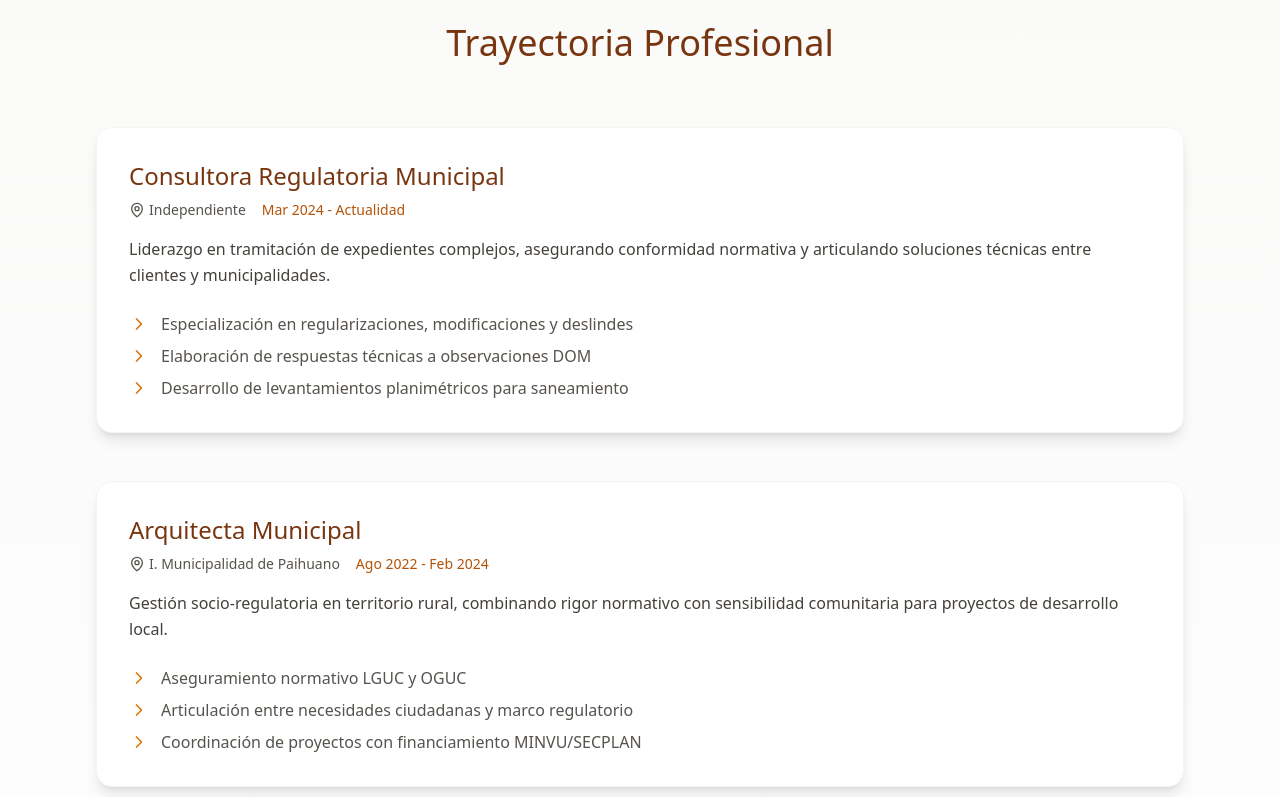
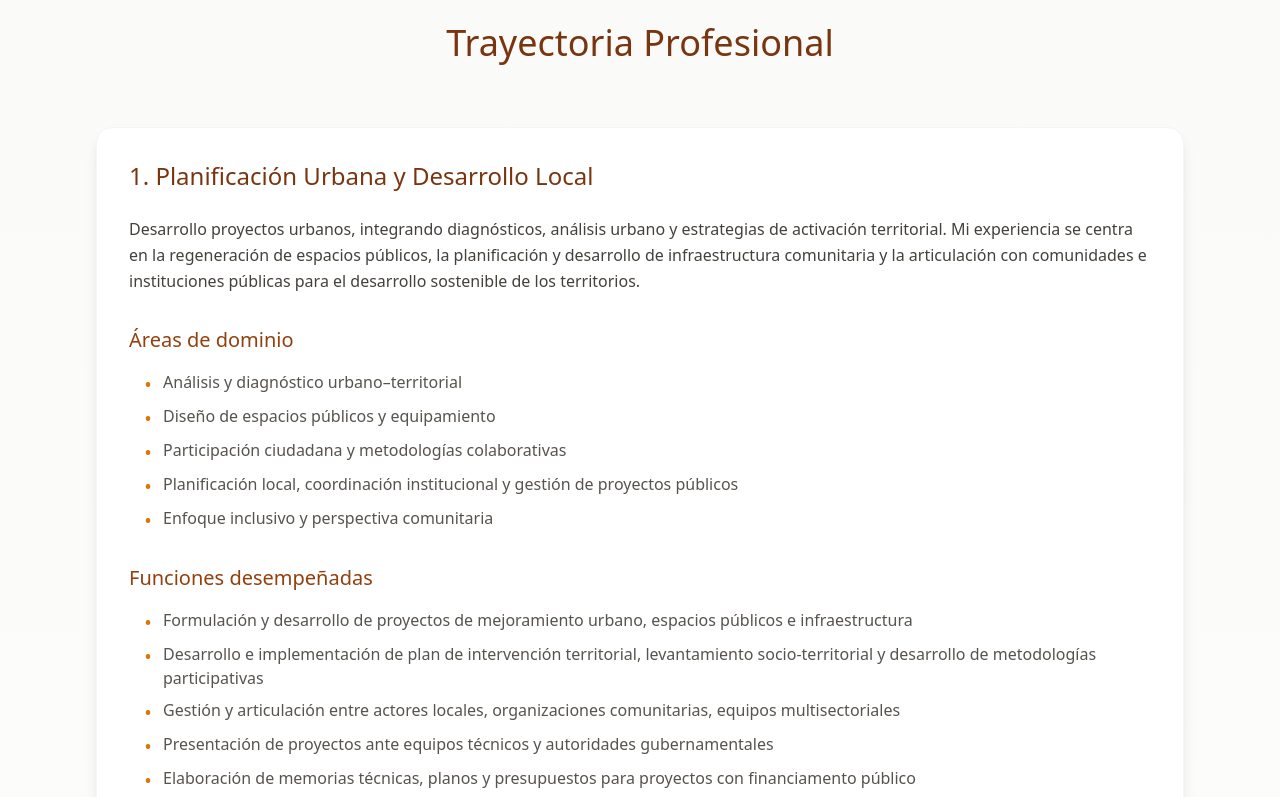
Before and after one commit to 7aleobe7labrod7/abf-portfolio, a React (Vite) app: page / in a window 1280 px wide. Shown: the part 2000-2797 px from the top of the page. Built offline with nearby package versions, Linux system fonts and the light colour scheme.

Commit message:
feat: update education section with comprehensive academic formation details

```diff
--- a/afaf-portfolio.tsx
+++ b/afaf-portfolio.tsx
@@ -1,12 +1,23 @@
 import { useState, useEffect } from 'react';
 import { Menu, X, Linkedin, Mail, Phone, MapPin, ChevronRight, ExternalLink } from 'lucide-react';
+
+// eslint-disable-next-line @typescript-eslint/no-unused-vars
+interface Experience {
+  title: string;
+  story: string;
+  subtitle?: string;
+  achievements: string[];
+  functionsSubtitle?: string;
+  functions?: string[];
+}
 
 interface Project {
   id: number;
   title: string;
+  subtitle?: string;
   year: string;
   type: string;
-  location: string;
+  location?: string;
   description: string;
   concept: string;
   color: string;
@@ -81,36 +92,58 @@ const Portfolio = () => {
 
   const experiences = [
     {
-      title: 'Consultora Regulatoria Municipal',
-      period: 'Mar 2024 - Actualidad',
-      location: 'Independiente',
-      story: 'Liderazgo en tramitación de expedientes complejos, asegurando conformidad normativa y articulando soluciones técnicas entre clientes y municipalidades.',
+      title: 'Planificación Urbana y Desarrollo Local',
+      story: 'Desarrollo proyectos urbanos, integrando diagnósticos, análisis urbano y estrategias de activación territorial. Mi experiencia se centra en la regeneración de espacios públicos, la planificación y desarrollo de infraestructura comunitaria y la articulación con comunidades e instituciones públicas para el desarrollo sostenible de los territorios.',
+      subtitle: 'Áreas de dominio',
       achievements: [
-        'Especialización en regularizaciones, modificaciones y deslindes',
-        'Elaboración de respuestas técnicas a observaciones DOM',
-        'Desarrollo de levantamientos planimétricos para saneamiento'
+        'Análisis y diagnóstico urbano–territorial',
+        'Diseño de espacios públicos y equipamiento',
+        'Participación ciudadana y metodologías colaborativas',
+        'Planificación local, coordinación institucional y gestión de proyectos públicos',
+        'Enfoque inclusivo y perspectiva comunitaria'
+      ],
+      functionsSubtitle: 'Funciones desempeñadas',
+      functions: [
+        'Formulación y desarrollo de proyectos de mejoramiento urbano, espacios públicos e infraestructura',
+        'Desarrollo e implementación de plan de intervención territorial, levantamiento socio-territorial y desarrollo de metodologías participativas',
+        'Gestión y articulación entre actores locales, organizaciones comunitarias, equipos multisectoriales',
+        'Presentación de proyectos ante equipos técnicos y autoridades gubernamentales',
+        'Elaboración de memorias técnicas, planos y presupuestos para proyectos con financiamento público'
       ]
     },
     {
-      title: 'Arquitecta Municipal',
-      period: 'Ago 2022 - Feb 2024',
-      location: 'I. Municipalidad de Paihuano',
-      story: 'Gestión socio-regulatoria en territorio rural, combinando rigor normativo con sensibilidad comunitaria para proyectos de desarrollo local.',
+      title: 'Coordinación de Expedientes Municipales',
+      story: 'Desarrollo y coordino expedientes municipales de diversa complejidad, integrando normativa urbana, levantamientos arquitectónicos, documentación técnica y tramitación municipal. Mi trabajo aborda permisos de edificación, obras menores, regularizaciones y análisis normativos, asegurando eficiencia en los procesos y cumplimiento de cada requerimiento de la Dirección de Obras Municipales.',
+      subtitle: 'Áreas de dominio',
       achievements: [
-        'Aseguramiento normativo LGUC y OGUC',
-        'Articulación entre necesidades ciudadanas y marco regulatorio',
-        'Coordinación de proyectos con financiamiento MINVU/SECPLAN'
+        'Análisis normativo OGUC, LGUC y ordenanzas locales',
+        'Formularios INE, antecedentes técnicos y levantamientos planimétricos',
+        'Regularización de viviendas y locales comerciales'
+      ],
+      functionsSubtitle: 'Funciones desempeñadas',
+      functions: [
+        'Elaboración de documentación técnica, planos, memorias y formularios',
+        'Tramitación de expedientes en DOM, presencial y en línea',
+        'Revisión normativa y verificación de cumplimiento normativo',
+        'Coordinación con clientes, revisores y unidades municipales',
+        'Consultas técnicas y resolución de observaciones'
       ]
     },
     {
-      title: 'Arquitecta Junior - Proyectos MEP',
-      period: '2021',
-      location: 'Almon SPA',
-      story: 'Desarrollo técnico de especialidades mecánicas, eléctricas y sanitarias, asegurando coherencia entre diseño y ejecución.',
+      title: 'Mantención de Infraestructura en Contextos Mineros',
+      story: 'Desarrollo de planos constructivos, detalles técnicos y documentación en entornos mineros de alta exigencia bajo estándares BHP. Asistir en la planificación y mantención de infraestructura de obras, remodelaciones de espacios de trabajo y actualización de cartografía para asegurar continuidad operativa y eficiencia en la gestión de activos.',
+      subtitle: 'Áreas de dominio',
       achievements: [
-        'Elaboración de planos MEP para proyectos residenciales',
-        'Control de calidad en inspecciones de obra',
-        'Coordinación interdisciplinaria desde anteproyecto hasta ejecución'
+        'Coordinación con equipos multidisciplinarios tales como ingenierías civiles, sanitarias y eléctricas',
+        'Levantamientos de infraestructura operativa, desarrollo técnico de estructuras, redes sanitarias y agua potable y remodelación funcional en espacios de trabajo',
+        'Estándares de faena BHP, normativa sectorial y seguridad industrial'
+      ],
+      functionsSubtitle: 'Funciones principales',
+      functions: [
+        'Actualización y desarrollo de planos, sistemas de redes, detalles técnicos y constructivos',
+        'Desarrollo de propuestas de mejora de instalaciones',
+        'Levantamiento de información técnica y documentación en terreno',
+        'Soporte en planificación de mantenciones y mejoras'
       ]
     }
   ];
@@ -406,35 +439,45 @@ const Portfolio = () => {
           <div className="space-y-12">
             {experiences.map((exp, index) => (
               <div key={index} className="bg-white rounded-2xl p-8 shadow-lg hover:shadow-xl transition-shadow duration-300 border border-stone-100">
-                <div className="flex flex-col md:flex-row md:items-start md:justify-between mb-4">
-                  <div className="flex-1">
-                    <h3 className="text-2xl font-medium text-amber-900 mb-2">
-                      {exp.title}
+                <h3 className="text-2xl font-medium text-amber-900 mb-6">
+                  {index === 0 ? `${index + 1}. ${exp.title}` : `${index + 1}. ${exp.title}`}
                 </h3>
-                    <div className="flex flex-wrap gap-4 text-sm text-stone-600">
-                      <span className="flex items-center gap-1">
-                        <MapPin size={16} />
-                        {exp.location}
-                      </span>
-                      <span className="text-amber-700 font-medium">
-                        {exp.period}
-                      </span>
-                    </div>
-                  </div>
-                </div>
 
-                <p className="text-stone-700 mb-6 leading-relaxed">
+                <p className="text-stone-700 mb-8 leading-relaxed">
                   {exp.story}
                 </p>
 
-                <div className="space-y-2">
+                {exp.subtitle && (
+                  <>
+                    <h4 className="text-xl font-medium text-amber-800 mb-4">
+                      {exp.subtitle}
+                    </h4>
+                    <div className="space-y-2 ml-4 mb-8">
                       {exp.achievements.map((achievement, i) => (
                         <div key={i} className="flex items-start gap-3">
-                      <ChevronRight size={20} className="text-amber-600 mt-0.5 flex-shrink-0" />
+                          <span className="text-amber-600 font-bold mt-0.5">•</span>
                           <span className="text-stone-600">{achievement}</span>
                         </div>
                       ))}
                     </div>
+                  </>
+                )}
+
+                {exp.functionsSubtitle && exp.functions && (
+                  <>
+                    <h4 className="text-xl font-medium text-amber-800 mb-4">
+                      {exp.functionsSubtitle}
+                    </h4>
+                    <div className="space-y-2 ml-4">
+                      {exp.functions.map((func, i) => (
+                        <div key={i} className="flex items-start gap-3">
+                          <span className="text-amber-600 font-bold mt-0.5">•</span>
+                          <span className="text-stone-600">{func}</span>
+                        </div>
+                      ))}
+                    </div>
+                  </>
+                )}
               </div>
             ))}
           </div>
```
Lines whose indentation alone changed are shown as unchanged.
